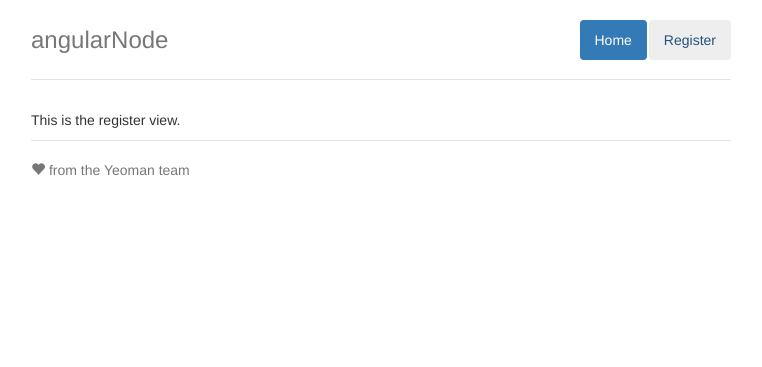
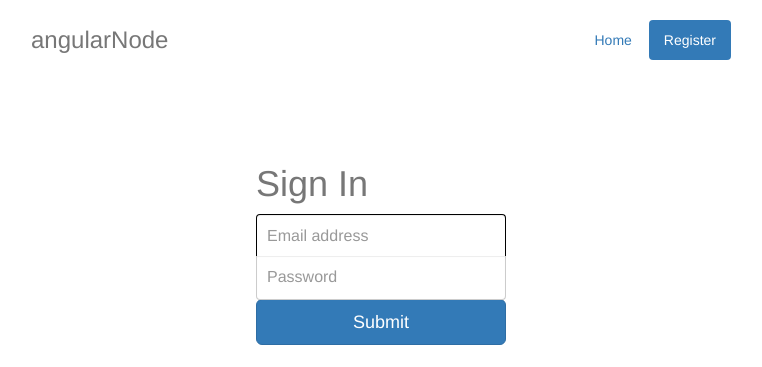
Before and after one commit to musicprogram/Creating-Apps-With-Angular-Node-and-Token-Authentication, a website: page app/index.html at #/register in a window 1280 px wide. Both pictures are taken after a click on the link "Register". Shown: the whole page, without its empty margins (259-1021 px from the left). Drawn offline with nearby package versions, Linux system fonts and the light colour scheme; some packages are replaced by stand-ins of ours; files that its build step writes are made by us from their sources.

Commit message:
Register in Front End Views

```diff
--- a/app/index.html
+++ b/app/index.html
@@ -13,6 +13,8 @@
     <!-- endbuild -->
     <!-- build:css(.tmp) styles/main.css -->
     <link rel="stylesheet" href="styles/main.css">
+    <link rel="stylesheet" href="bower_components/bootstrap/dist/css/bootstrap-tema.css">
+
     <!-- endbuild -->
   </head>
   <body ng-app="angularNodeApp">
@@ -24,8 +26,8 @@
     <div class="container">
       <div class="header">
         <ul class="nav nav-pills pull-right">
-          <li class="active"><a ui-sref="main">Home</a></li>
-          <li><a ui-sref="register">Register</a></li>
+          <li ui-sref-active="active"><a ui-sref="main">Home</a></li>
+          <li ui-sref-active="active"><a ui-sref="register">Register</a></li>
 
         </ul>
         <h3 class="text-muted">angularNode</h3>
@@ -33,7 +35,6 @@
 
       <div ui-view></div>
       <div class="footer">
-        <p><span class="glyphicon glyphicon-heart"></span> from the Yeoman team</p>
       </div>
     </div>
 
--- a/app/styles/main.css
+++ b/app/styles/main.css
@@ -14,7 +14,6 @@ body {
 
 /* Custom page header */
 .header {
-  border-bottom: 1px solid #e5e5e5;
 }
 /* Make the masthead heading the same height as the navigation */
 .header h3 {
@@ -28,7 +27,6 @@ body {
 .footer {
   padding-top: 19px;
   color: #777;
-  border-top: 1px solid #e5e5e5;
 }
 
 /* Customize container */
@@ -77,3 +75,46 @@ body {
     border-bottom: 0;
   }
 }
+
+
+  .form-signin {
+    max-width: 280px;
+    padding: 15px;
+    margin: 0 auto;
+      margin-top:50px;
+  }
+  .form-signin .form-signin-heading, .form-signin {
+    margin-bottom: 10px;
+  }
+  .form-signin .form-control {
+    position: relative;
+    font-size: 16px;
+    height: auto;
+    padding: 10px;
+    -webkit-box-sizing: border-box;
+    -moz-box-sizing: border-box;
+    box-sizing: border-box;
+  }
+  .form-signin .form-control:focus {
+    z-index: 2;
+  }
+  .form-signin input[type="text"] {
+    margin-bottom: -1px;
+    border-bottom-left-radius: 0;
+    border-bottom-right-radius: 0;
+    border-top-style: solid;
+    border-right-style: solid;
+    border-bottom-style: none;
+    border-left-style: solid;
+    border-color: #000;
+  }
+  .form-signin input[type="password"] {
+    margin-bottom: -1px;
+    border-top-left-radius: 0;
+    border-top-right-radius: 0;
+    border-top-style: none;
+    border-right-style: solid;
+    border-bottom-style: solid;
+    border-left-style: solid;
+
+  }
--- a/app/views/register.html
+++ b/app/views/register.html
@@ -1 +1,8 @@
-<p>This is the register view.</p>
+	<form class="form-signin">
+		<h1 class="form-signin-heading text-muted">Sign In</h1>
+		<input type="text" class="form-control" placeholder="Email address" required="" autofocus="">
+		<input type="password" class="form-control" placeholder="Password" required="">
+		<button class="btn btn-lg btn-primary btn-block" type="submit">
+		Submit
+		</button>
+	</form>
```
